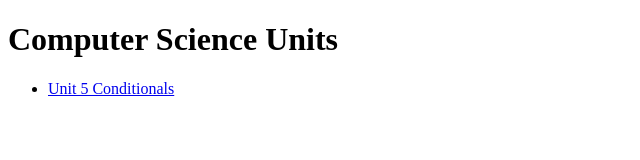
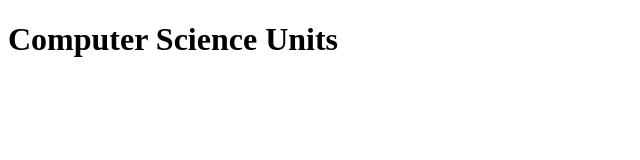
Before and after one commit to dwennersten-work/dwennersten-work.github.io, a plain HTML site: page index.html in a window 1280 px wide. Shown: the whole page, without its empty margins (0-640 px from the left). Drawn offline with Linux system fonts and the light colour scheme.

Commit message:
Update index.html

```diff
--- a/index.html
+++ b/index.html
@@ -8,12 +8,5 @@
 </head>
 <body>
     <h1>Computer Science Units</h1>
-    <ul>
-        <li>
-            <a href="/u5_conditionals/conditionals.html">
-                Unit 5 Conditionals
-            </a>
-        </li>
-    </ul>
 </body>
 </html>
```
